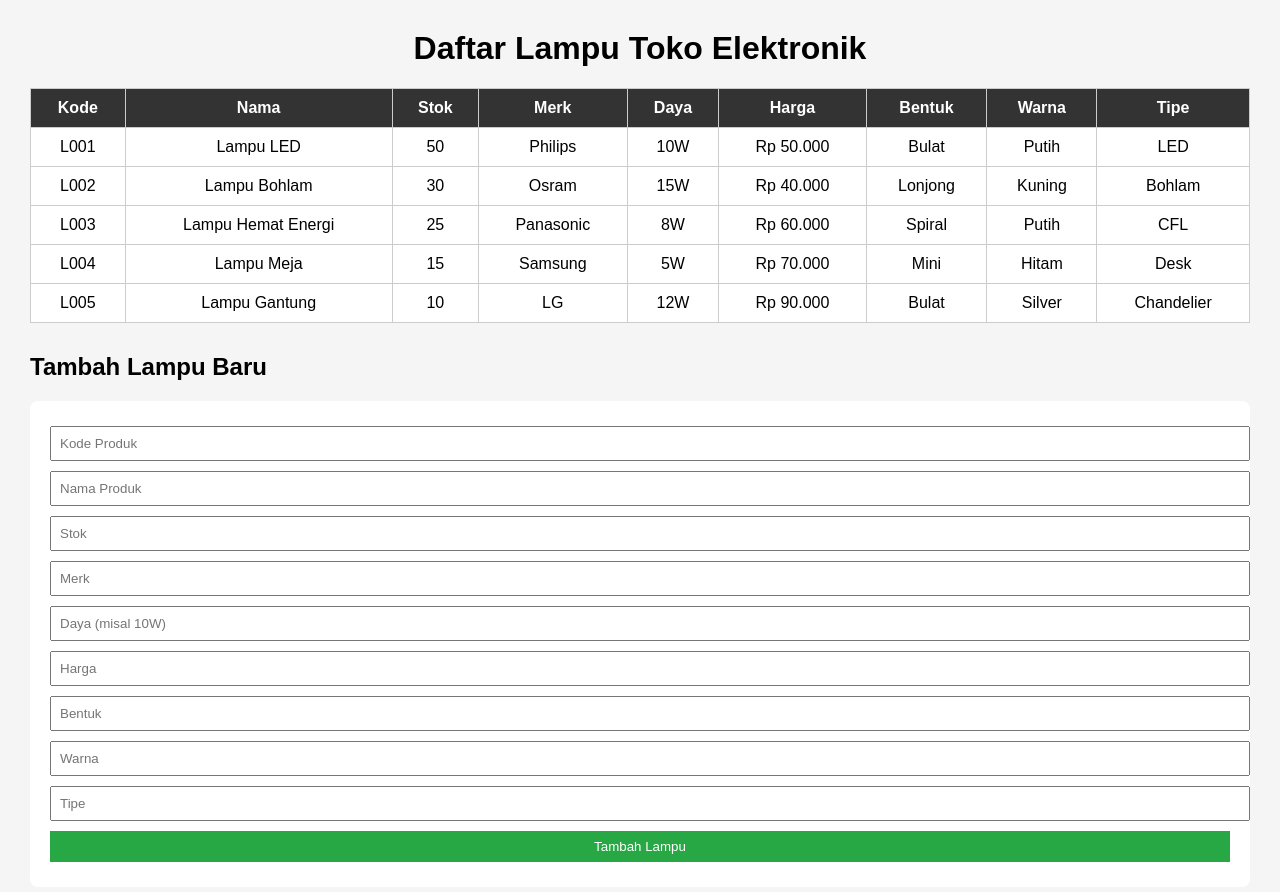
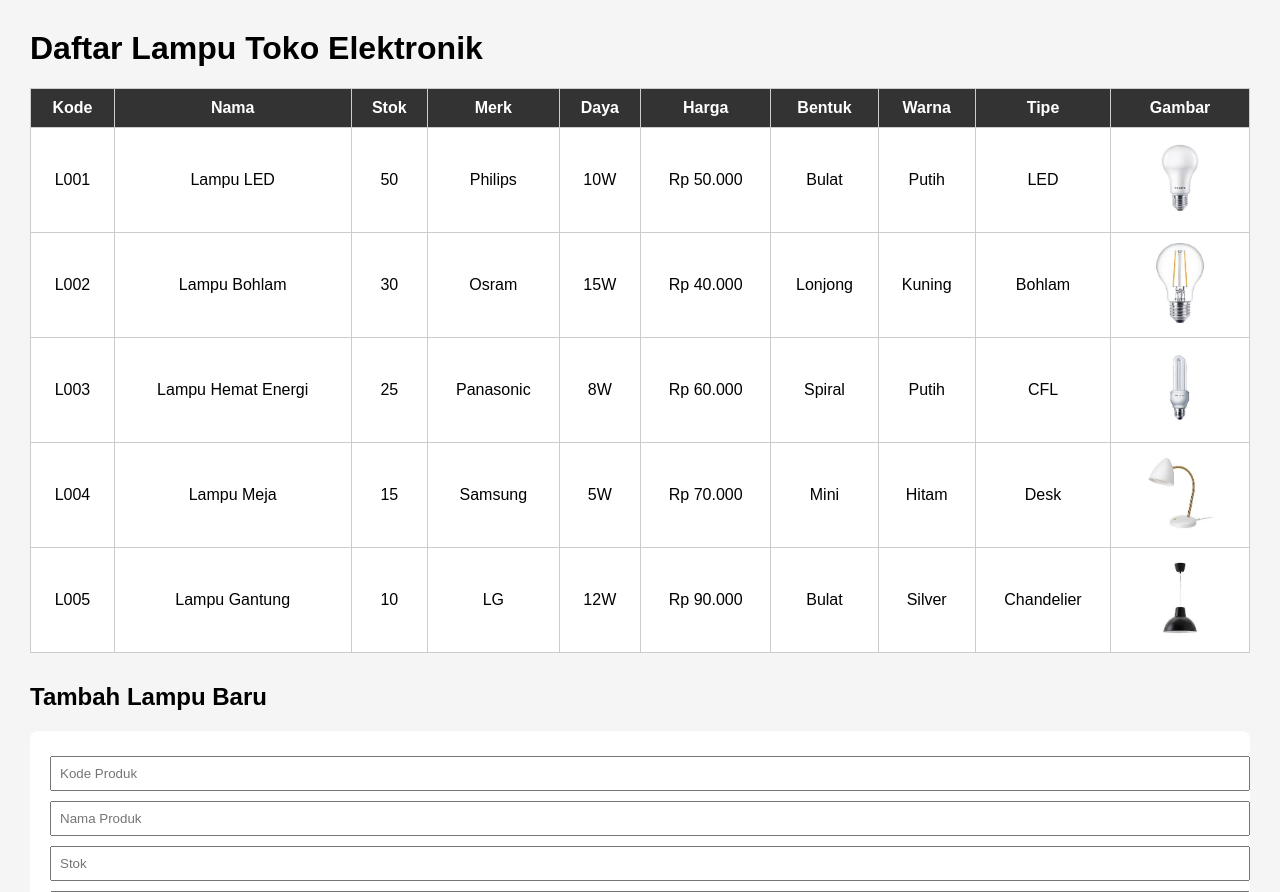
Before and after one commit to shoghills/TP2DPBO2425C2, a PHP site: page / in a window 1280 px wide. Shown: the top 892 px of the page. Before the commit the page ends 862 px from the top, so only its background shows below. Run offline with PHP 8.4, Linux system fonts and the light colour scheme.

Commit message:
Add files via upload

```diff
--- a/php/Lampu.php
+++ b/php/Lampu.php
@@ -5,12 +5,14 @@ class Lampu extends Elektronik {
     private $bentuk;
     private $warna;
     private $tipe;
+    private $gambar;
 
-    public function __construct($kodeProduk, $nama, $stok, $merk, $daya, $harga, $bentuk, $warna, $tipe) {
+    public function __construct($kodeProduk, $nama, $stok, $merk, $daya, $harga, $bentuk, $warna, $tipe, $gambar) {
         parent::__construct($kodeProduk, $nama, $stok, $merk, $daya, $harga);
         $this->bentuk = $bentuk;
         $this->warna = $warna;
         $this->tipe = $tipe;
+        $this->gambar = $gambar; // nama file gambar
     }
 
     public function getData() {
@@ -23,7 +25,8 @@ class Lampu extends Elektronik {
             "harga" => $this->harga,
             "bentuk" => $this->bentuk,
             "warna" => $this->warna,
-            "tipe" => $this->tipe
+            "tipe" => $this->tipe,
+            "gambar" => $this->gambar
         ];
     }
 }
--- a/php/index.php
+++ b/php/index.php
@@ -1,17 +1,25 @@
 <?php
 require_once "Lampu.php";
 
-// data default 5 lampu
+// daftar lampu default
 $lampuList = [
-    new Lampu("L001", "Lampu LED", 50, "Philips", "10W", 50000, "Bulat", "Putih", "LED"),
-    new Lampu("L002", "Lampu Bohlam", 30, "Osram", "15W", 40000, "Lonjong", "Kuning", "Bohlam"),
-    new Lampu("L003", "Lampu Hemat Energi", 25, "Panasonic", "8W", 60000, "Spiral", "Putih", "CFL"),
-    new Lampu("L004", "Lampu Meja", 15, "Samsung", "5W", 70000, "Mini", "Hitam", "Desk"),
-    new Lampu("L005", "Lampu Gantung", 10, "LG", "12W", 90000, "Bulat", "Silver", "Chandelier")
+    new Lampu("L001", "Lampu LED", 50, "Philips", "10W", 50000, "Bulat", "Putih", "LED", "LED.jpeg"),
+    new Lampu("L002", "Lampu Bohlam", 30, "Osram", "15W", 40000, "Lonjong", "Kuning", "Bohlam", "Bohlam.jpeg"),
+    new Lampu("L003", "Lampu Hemat Energi", 25, "Panasonic", "8W", 60000, "Spiral", "Putih", "CFL", "Hemat Energi.jpeg"),
+    new Lampu("L004", "Lampu Meja", 15, "Samsung", "5W", 70000, "Mini", "Hitam", "Desk", "Meja.jpeg"),
+    new Lampu("L005", "Lampu Gantung", 10, "LG", "12W", 90000, "Bulat", "Silver", "Chandelier", "Gantung.jpeg")
 ];
 
 // kalau form disubmit
 if ($_SERVER["REQUEST_METHOD"] == "POST") {
+    $gambar = null;
+    if (!empty($_FILES["gambar"]["name"])) {
+        $targetDir = "images/";
+        $targetFile = $targetDir . basename($_FILES["gambar"]["name"]);
+        move_uploaded_file($_FILES["gambar"]["tmp_name"], $targetFile);
+        $gambar = basename($_FILES["gambar"]["name"]);
+    }
+
     $lampuBaru = new Lampu(
         $_POST["kodeProduk"],
         $_POST["nama"],
@@ -21,7 +29,8 @@ if ($_SERVER["REQUEST_METHOD"] == "POST") {
         $_POST["harga"],
         $_POST["bentuk"],
         $_POST["warna"],
-        $_POST["tipe"]
+        $_POST["tipe"],
+        $gambar
     );
     $lampuList[] = $lampuBaru;
 }
@@ -33,10 +42,10 @@ if ($_SERVER["REQUEST_METHOD"] == "POST") {
     <title>Toko Elektronik - Lampu</title>
     <style>
         body { font-family: Arial, sans-serif; margin: 30px; background: #f5f5f5; }
-        h1 { text-align: center; }
         table { width: 100%; border-collapse: collapse; margin-bottom: 30px; background: #fff; }
         th, td { border: 1px solid #ccc; padding: 10px; text-align: center; }
         th { background: #333; color: #fff; }
+        img { width: 80px; height: auto; border-radius: 5px; }
         form { background: #fff; padding: 20px; border-radius: 8px; }
         input, button { padding: 8px; margin: 5px 0; width: 100%; }
         button { background: #28a745; color: white; border: none; cursor: pointer; }
@@ -48,7 +57,8 @@ if ($_SERVER["REQUEST_METHOD"] == "POST") {
 
     <table>
         <tr>
-            <th>Kode</th><th>Nama</th><th>Stok</th><th>Merk</th><th>Daya</th><th>Harga</th><th>Bentuk</th><th>Warna</th><th>Tipe</th>
+            <th>Kode</th><th>Nama</th><th>Stok</th><th>Merk</th><th>Daya</th>
+            <th>Harga</th><th>Bentuk</th><th>Warna</th><th>Tipe</th><th>Gambar</th>
         </tr>
         <?php foreach ($lampuList as $lampu):
             $data = $lampu->getData(); ?>
@@ -62,12 +72,19 @@ if ($_SERVER["REQUEST_METHOD"] == "POST") {
                 <td><?= $data["bentuk"] ?></td>
                 <td><?= $data["warna"] ?></td>
                 <td><?= $data["tipe"] ?></td>
+                <td>
+                    <?php if ($data["gambar"]): ?>
+                        <img src="images/<?= $data["gambar"] ?>" alt="<?= $data["nama"] ?>">
+                    <?php else: ?>
+                        <span style="color:gray;">(Tidak ada gambar)</span>
+                    <?php endif; ?>
+                </td>
             </tr>
         <?php endforeach; ?>
     </table>
 
     <h2>Tambah Lampu Baru</h2>
-    <form method="post">
+    <form method="post" enctype="multipart/form-data">
         <input type="text" name="kodeProduk" placeholder="Kode Produk" required>
         <input type="text" name="nama" placeholder="Nama Produk" required>
         <input type="number" name="stok" placeholder="Stok" required>
@@ -77,6 +94,7 @@ if ($_SERVER["REQUEST_METHOD"] == "POST") {
         <input type="text" name="bentuk" placeholder="Bentuk" required>
         <input type="text" name="warna" placeholder="Warna" required>
         <input type="text" name="tipe" placeholder="Tipe" required>
+        <input type="file" name="gambar" accept="image/*">
         <button type="submit">Tambah Lampu</button>
     </form>
 </body>
```
Also changed, not shown: php/images/Bohlam.jpeg (added), php/images/Gantung.jpeg (added), php/images/Hemat Energi.jpeg (added), php/images/LED.jpeg (added), php/images/Meja.jpeg (added).
